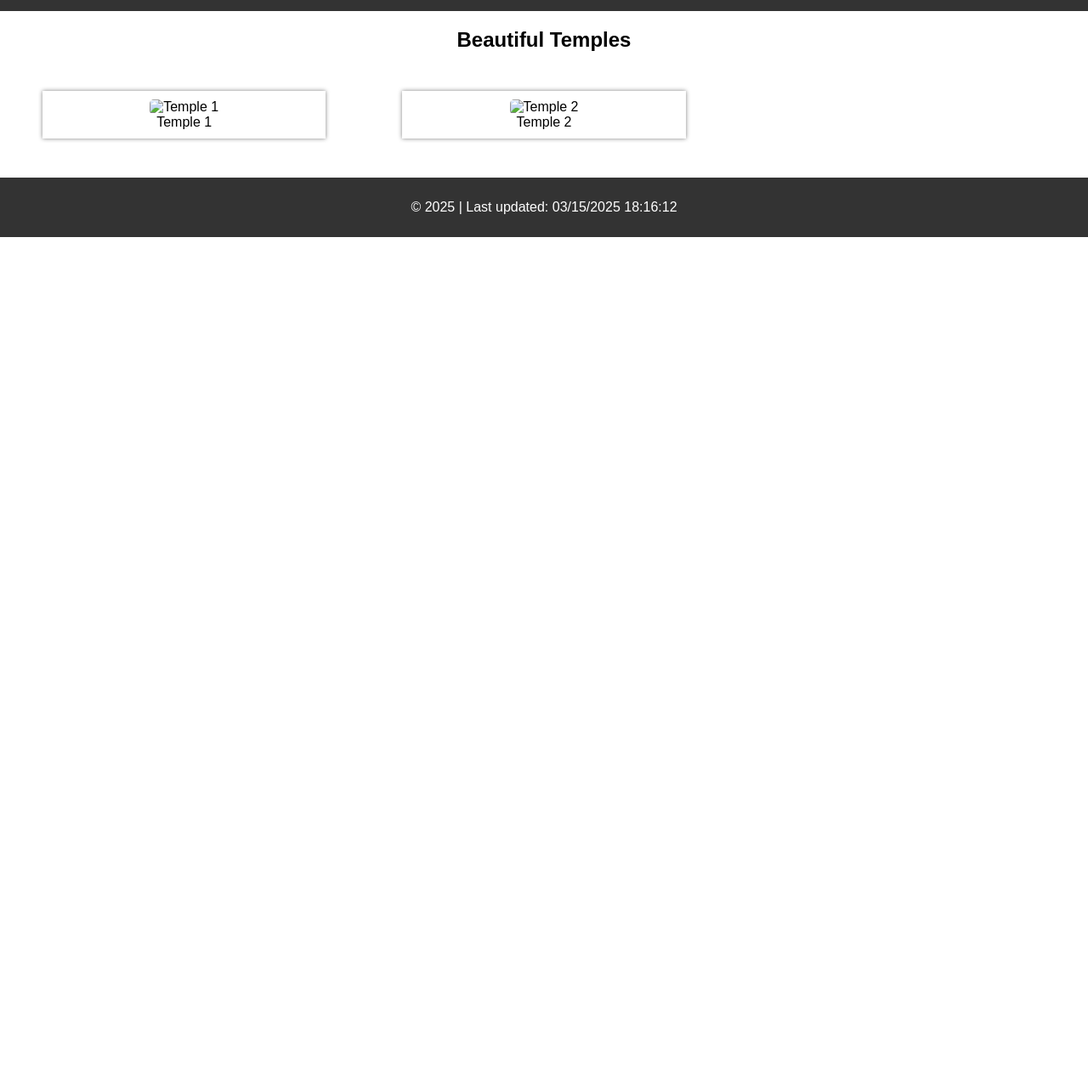
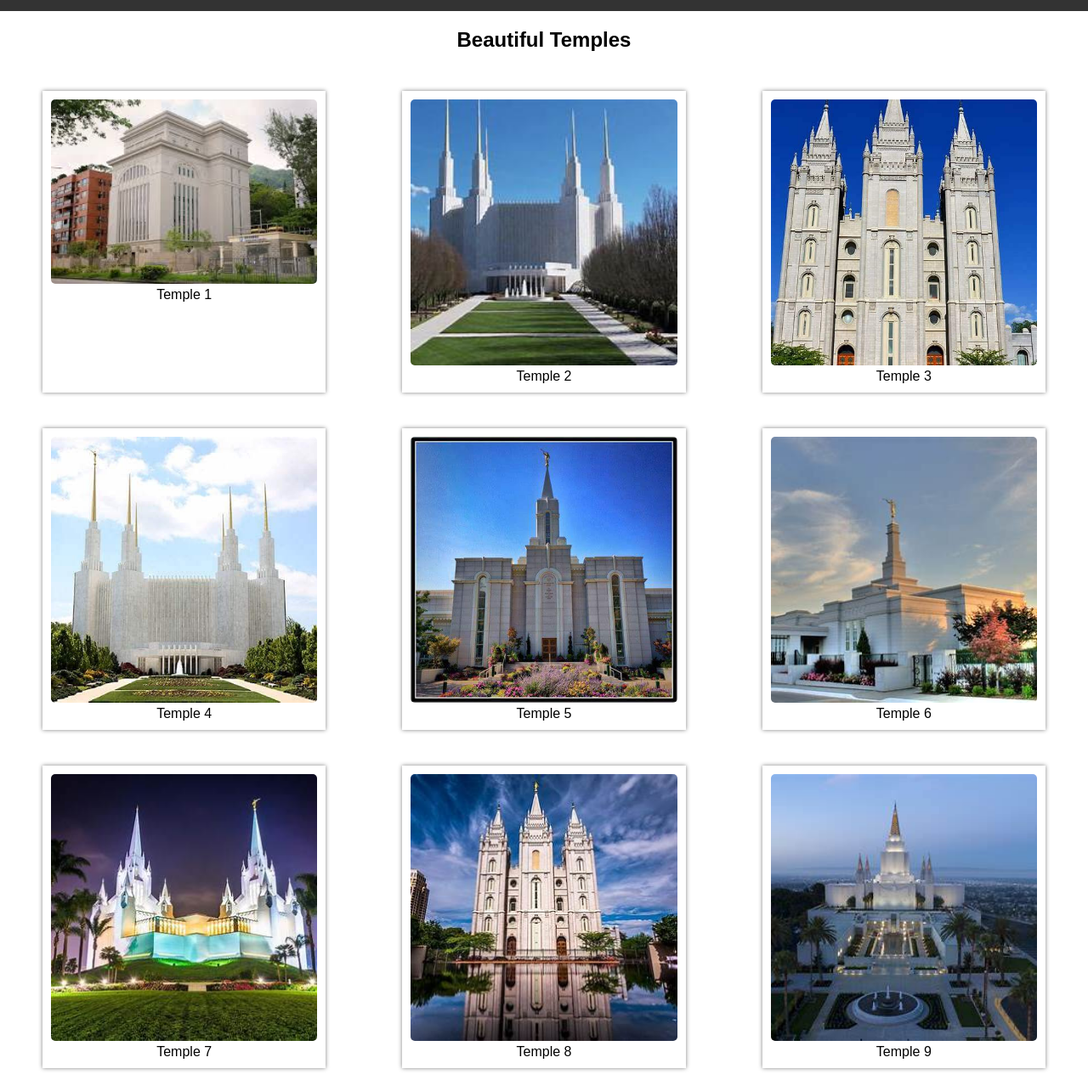
Before and after one commit to gumboguru01/wdd131, a plain HTML site: page temples.html in a window 1280 px wide. Shown: the part 289-1560 px from the top of the page at 85% size. Before the commit the page ends 800 px from the top, so only its background shows below. Drawn offline with Linux system fonts and the light colour scheme.

Commit message:
INTIAL COMMIT

```diff
--- a/temples.html
+++ b/temples.html
@@ -28,14 +28,42 @@
         <h2>Beautiful Temples</h2>
         <section class="gallery">
             <figure>
-                <img src="images/temple1.jpg" alt="Temple 1">
+                <img src="images/temple1.webp" alt="Temple 1">
                 <figcaption>Temple 1</figcaption>
             </figure>
             <figure>
-                <img src="images/temple2.jpg" alt="Temple 2">
+                <img src="images/temple2.webp" alt="Temple 2">
                 <figcaption>Temple 2</figcaption>
             </figure>
-            <!-- Repeat for 9 images -->
+            <figure>
+                <img src="images/temple3.webp" alt="Temple 3">
+                <figcaption>Temple 3</figcaption>
+            </figure>
+            <figure>
+                <img src="images/temple4.webp" alt="Temple 4">
+                <figcaption>Temple 4</figcaption>
+            </figure>
+            <figure>
+                <img src="images/temple5.webp" alt="Temple 5">
+                <figcaption>Temple 5</figcaption>
+            </figure>
+            <figure>
+                <img src="images/temple6.webp" alt="Temple 6">
+                <figcaption>Temple 6</figcaption>
+            </figure>
+            <figure>
+                <img src="images/temple7.webp" alt="Temple 7">
+                <figcaption>Temple 7</figcaption>
+            </figure>
+            <figure>
+                <img src="images/temple8.webp" alt="Temple 8">
+                <figcaption>Temple 8</figcaption>
+            </figure>
+            <figure>
+                <img src="images/temple9.webp" alt="Temple 9">
+                <figcaption>Temple 9</figcaption>
+            </figure>
+
         </section>
     </main>
 
```
Also changed, not shown: images/temple1.webp (added), images/temple2.webp (added), images/temple3.webp (added), images/temple4.webp (added), images/temple5.webp (added), images/temple6.webp (added), images/temple7.webp (added), images/temple8.webp (added), images/temple9.webp (added).
